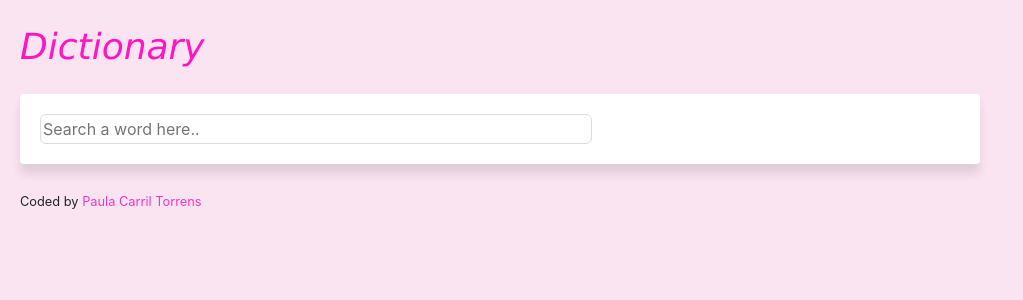
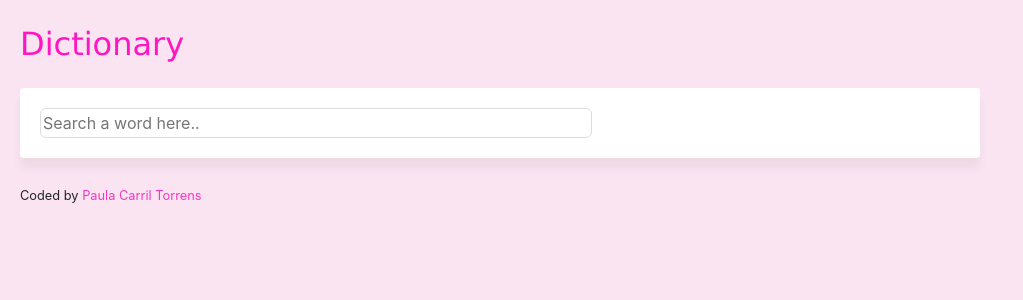
Before and after one commit to paulacarrilt/dictionary-app, a React (Create React App) app: page / in a window 1280 px wide. Shown: the top 300 px of the page, without its empty margins (0-1023 px from the left). Built offline with nearby package versions, Linux system fonts and the light colour scheme.

Commit message:
css tweaks

```diff
--- a/src/App.css
+++ b/src/App.css
@@ -12,11 +12,7 @@ a {
 }
 
 .App-header {
-  font-size: 28px;
+  font-size: 32px;
   color: rgb(255, 21, 193);
-  text-align: left;
-  font-family: "Lucida Sans", "Lucida Sans Regular", "Lucida Grande",
-    "Lucida Sans Unicode", Geneva, Verdana, sans-serif;
-  font-size: 36px;
-  font-style: italic;
+  font-family: Verdana, sans-serif;
 }
--- a/src/Dictionary.css
+++ b/src/Dictionary.css
@@ -1,14 +1,9 @@
-.Dictionary {
-  display: block;
-  margin: 0 auto;
-}
-
 .Dictionary section {
   background: white;
   padding: 20px 20px;
   margin-top: 20px;
   border-radius: 4px;
-  box-shadow: 0px 10px 10px rgb(0 0 0/ 10%);
+  box-shadow: 0px 10px 10px rgb(0 0 0/ 5%);
   max-width: 960px;
 }
 
--- a/src/Results.js
+++ b/src/Results.js
@@ -18,7 +18,7 @@ export default function Results(props) {
             );
           })}
         </section>
-        <hr />
+        <br />
         {props.results.meanings.map(function (meaning, index) {
           return (
             <section key={index}>
```
